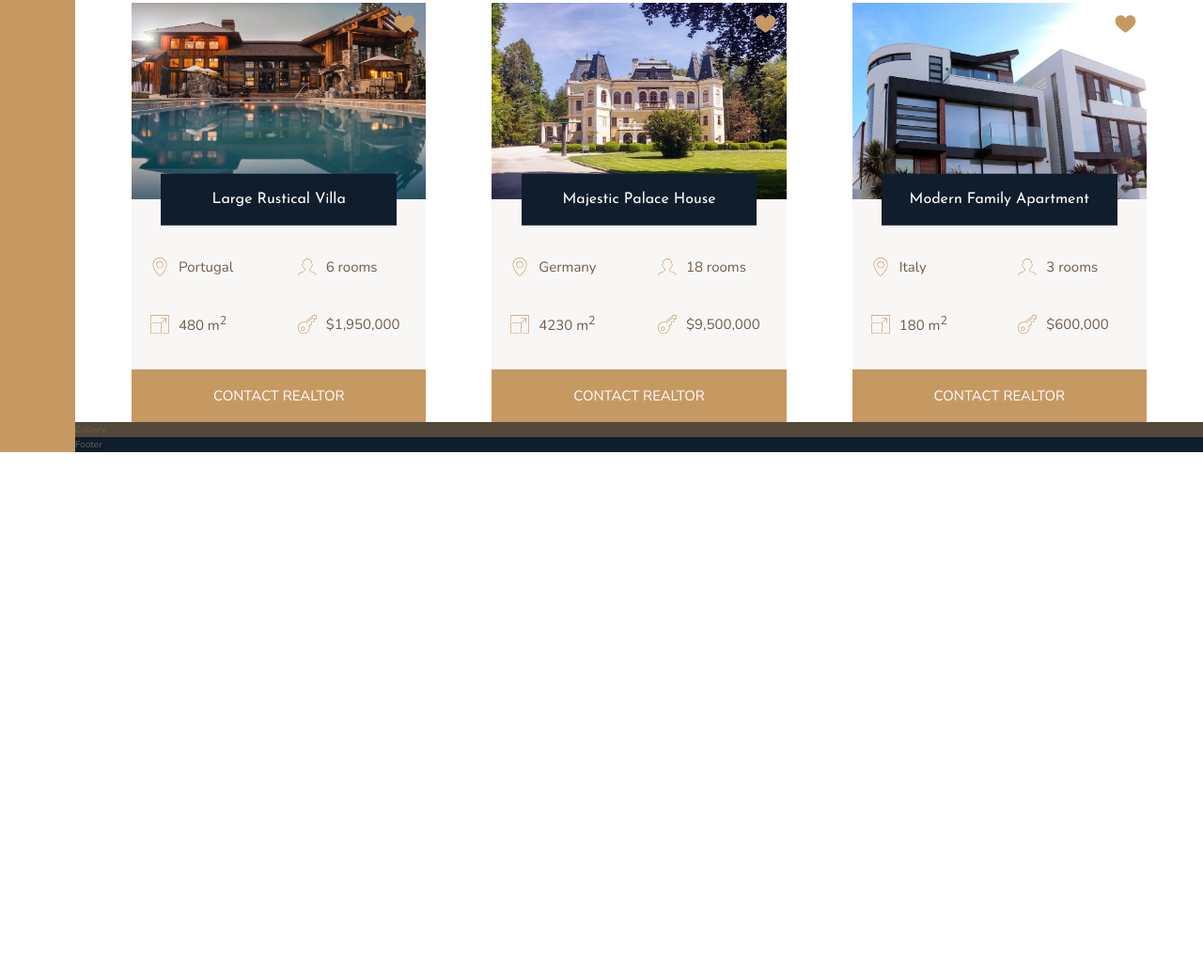
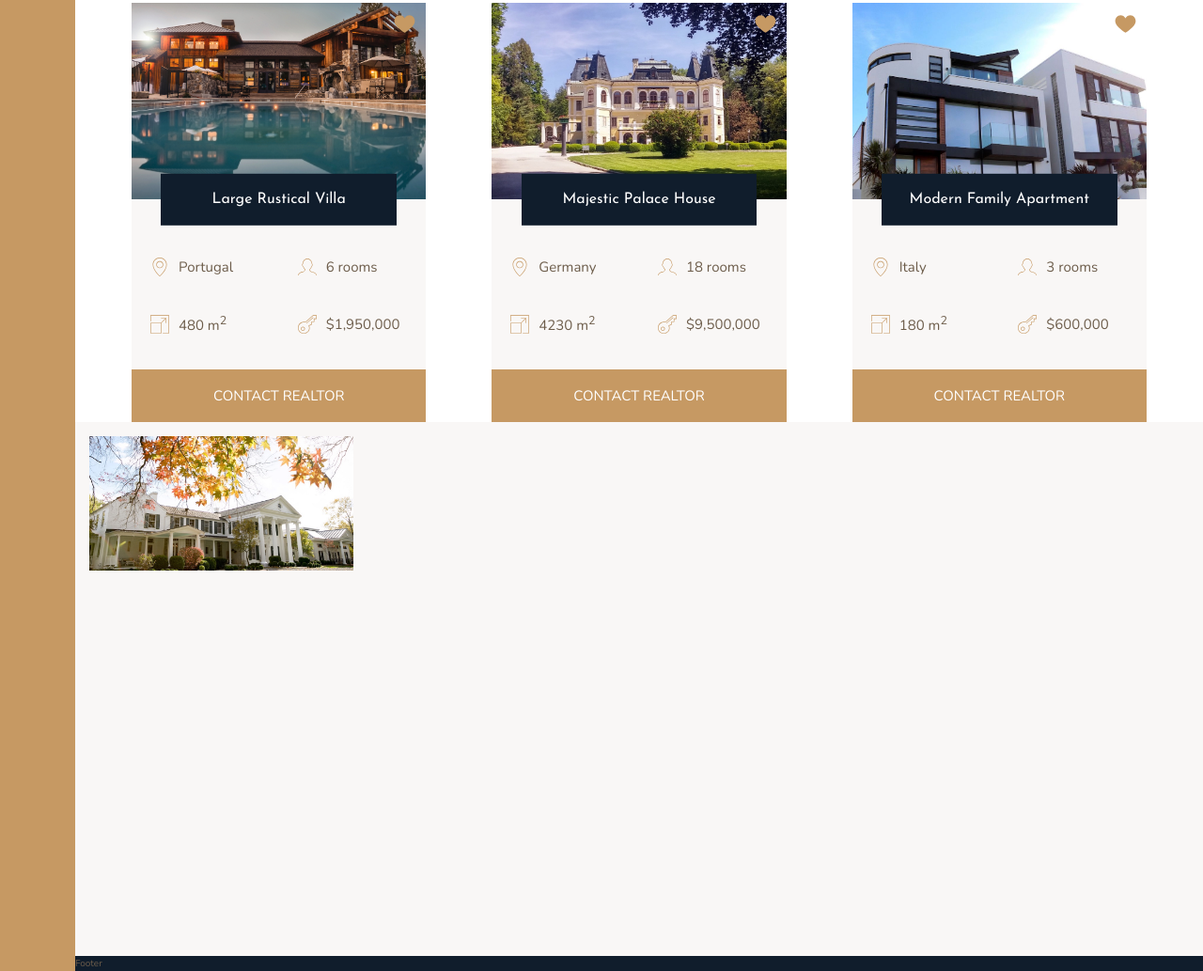
Before and after one commit to Bhekisile/Nexter, a website: page index.html in a window 1280 px wide. Shown: the part 2333-3366 px from the top of the page at 94% size. Before the commit the page ends 2814 px from the top, so only its background shows below. Drawn offline with nearby package versions, Linux system fonts and the light colour scheme.

Commit message:
Use grid and figure images to display gallery images

```diff
--- a/index.html
+++ b/index.html
@@ -80,16 +80,16 @@
             <img src="img/story-2.jpeg" alt="New house" class="story__img--2">
         </div>
 
-        <div class="story__content">
+        <section class="story__content">
             <h3 class="heading-3 mb-sm">Happy Customers</h3>
             <h2 class="heading-2 heading-2--dark mb-md">&ldquo;The best decision of our lives&rdquo;</h2>
             <p class="story__text">
                 Lorem, ipsum dolor sit amet consectetur adipisicing elit. Tenetur distinctio necessitatibus pariatur voluptatibus. Quidem consequatur harum volupta!
             </p>
             <button class="btn">Find your own home</button>
-        </div>
+        </section>
 
-        <div class="homes">
+        <section class="homes">
             <div class="home">
                 <img src="img/house-1.jpeg" alt="House 1" class="home__img">
                 <svg class="home__like">
@@ -288,14 +288,18 @@
                 <button class="btn home__btn">Contact realtor</button>
             </div>
 
-        </div>
+        </section>
 
-        <div class="gallery">
-            Gallery
-        </div>
+        <section class="gallery">
+            <figure class="gallery__item gallery__item--1">
+                <img src="img/gal-1.jpeg" alt="Gallery image 1" class="gallery__img">
+            </figure>
 
-        <div class="footer">
+            <!-- <img src="img/gal-2.jpeg" alt="Gallery image 1" class="gallery__img"> -->
+        </section>
+
+        <footer class="footer">
             Footer
-        </div>
+        </footer>
     </body>
 </html>
--- a/sass/_gallery.scss
+++ b/sass/_gallery.scss
@@ -1,4 +1,27 @@
 .gallery {
-  background-color: $color-grey-dark-1;
+  background-color: $color-grey-light-1;
   grid-column: full-start / full-end;
+
+  display: grid;
+  grid-template-columns: repeat(8, 1fr);
+  grid-template-rows: repeat(7, 5vw);
+  grid-gap: 1.5rem;
+  padding: 1.5rem;
+
+  &__item {
+    &--1 {
+      grid-row: 1 / span 2;
+      grid-column: 1 / span 2;
+    }
+
+  }
+
+  &__img {
+    width: 100%;
+    height: 100%;
+    object-fit: cover;
+    display: block;
+    /* border-radius: $border-radius; */
+    /* transition: transform 0.2s, filter 0.2s; */
+  }
 }
```
Also changed, not shown: css/style.css.
